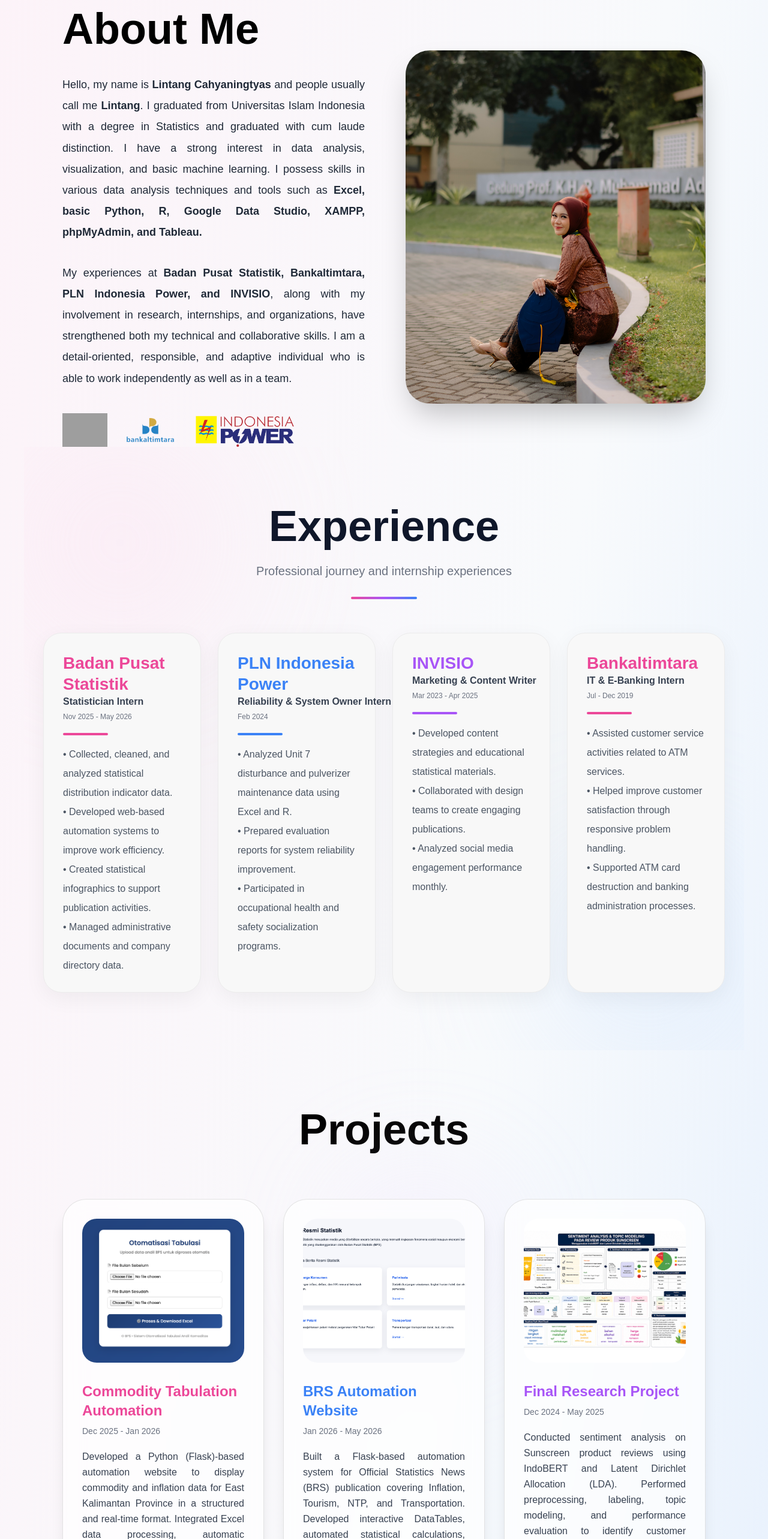
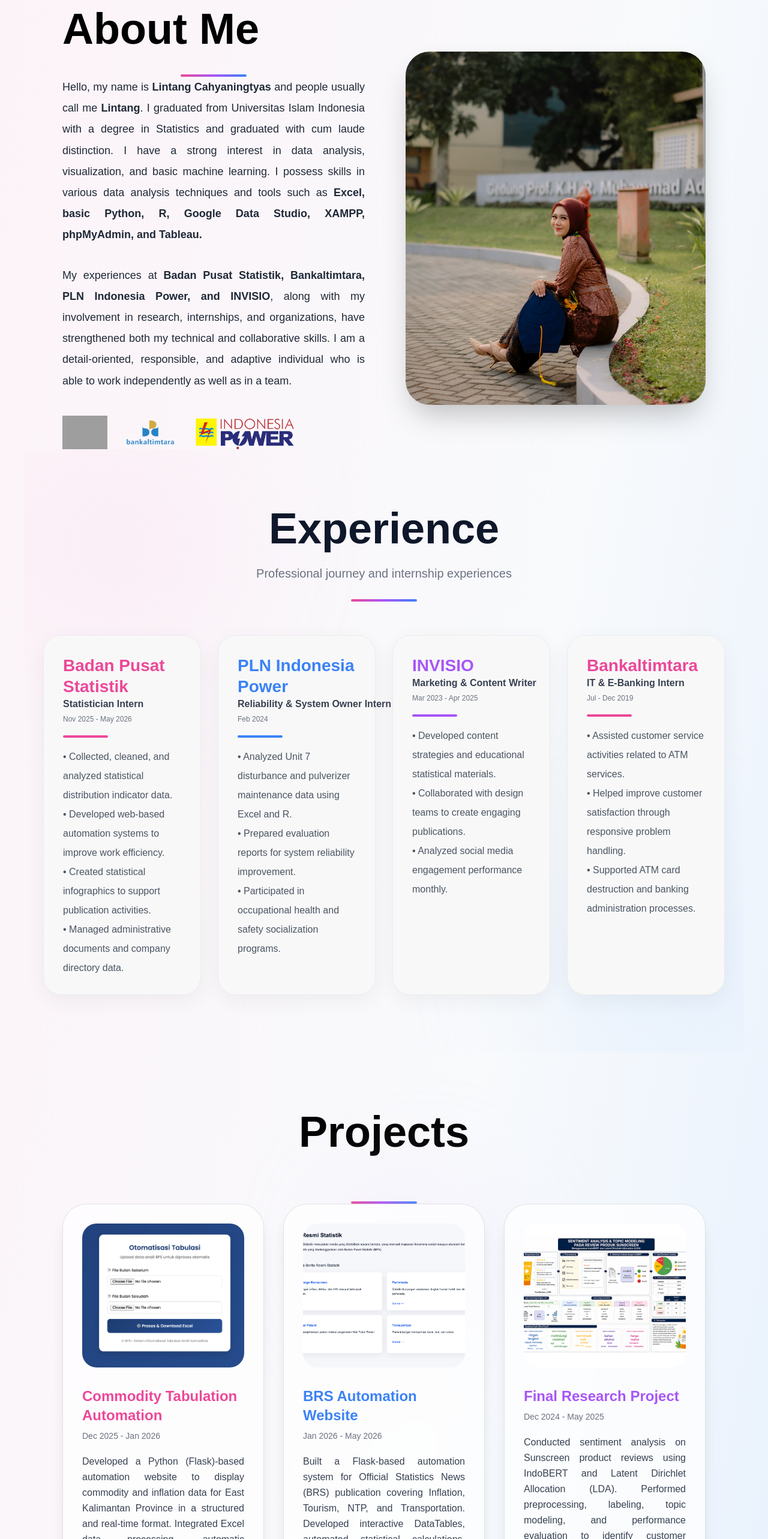
Before and after one commit to lintangntyas/portfolio, a Next.js app: page / in a window 1280 px wide. Shown: the part 900-3466 px from the top of the page at 60% size. Built offline with nearby package versions, Linux system fonts and the light colour scheme; grey boxes are pictures that could not be loaded.

Commit message:
Update page.js

```diff
--- a/app/page.js
+++ b/app/page.js
@@ -201,6 +201,8 @@ export default function Home() {
             <h1 className="text-5xl md:text-7xl font-bold mb-10">
               About Me
             </h1>
+
+            <div className="w-[110px] h-[4px] bg-gradient-to-r from-pink-500 via-purple-500 to-blue-500 rounded-full mx-auto mt-7"></div>
 
             <div className="space-y-8 text-justify text-gray-800 text-lg leading-[2.2rem]">
 
@@ -717,6 +719,8 @@ export default function Home() {
           Projects
         </h1>
 
+        <div className="w-[110px] h-[4px] bg-gradient-to-r from-pink-500 via-purple-500 to-blue-500 rounded-full mx-auto mt-7"></div>
+
         <div className="grid grid-cols-1 md:grid-cols-2 xl:grid-cols-3 gap-8">
 
           {/* PROJECT 1 */}
@@ -1518,6 +1522,8 @@ export default function Home() {
         <h1 className="text-5xl md:text-7xl font-black text-center text-slate-900">
           Certifications
         </h1>
+
+        <div className="w-[110px] h-[4px] bg-gradient-to-r from-pink-500 via-purple-500 to-blue-500 rounded-full mx-auto mt-7"></div>
 
         {/* LINE */}
         <div className="w-28 h-1.5 bg-yellow-400 rounded-full mx-auto mt-5 mb-20"></div>
```
